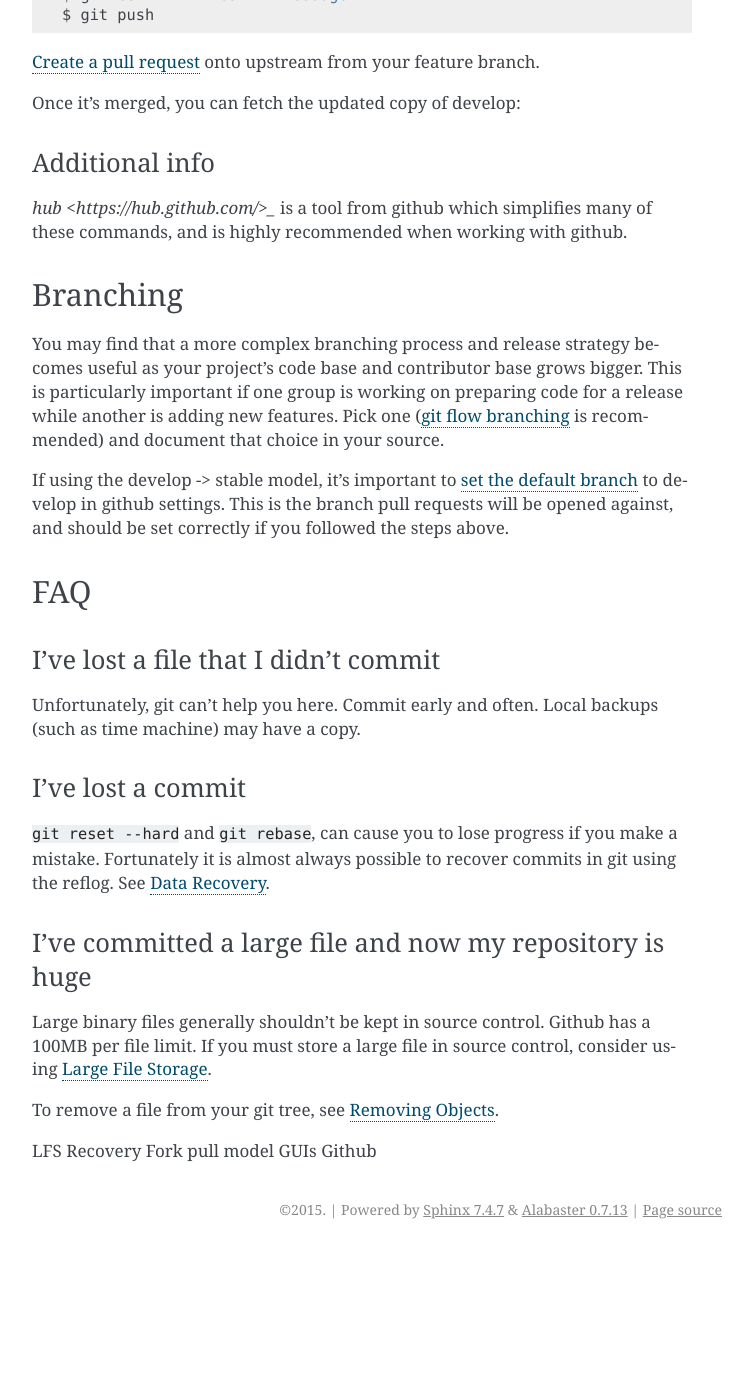
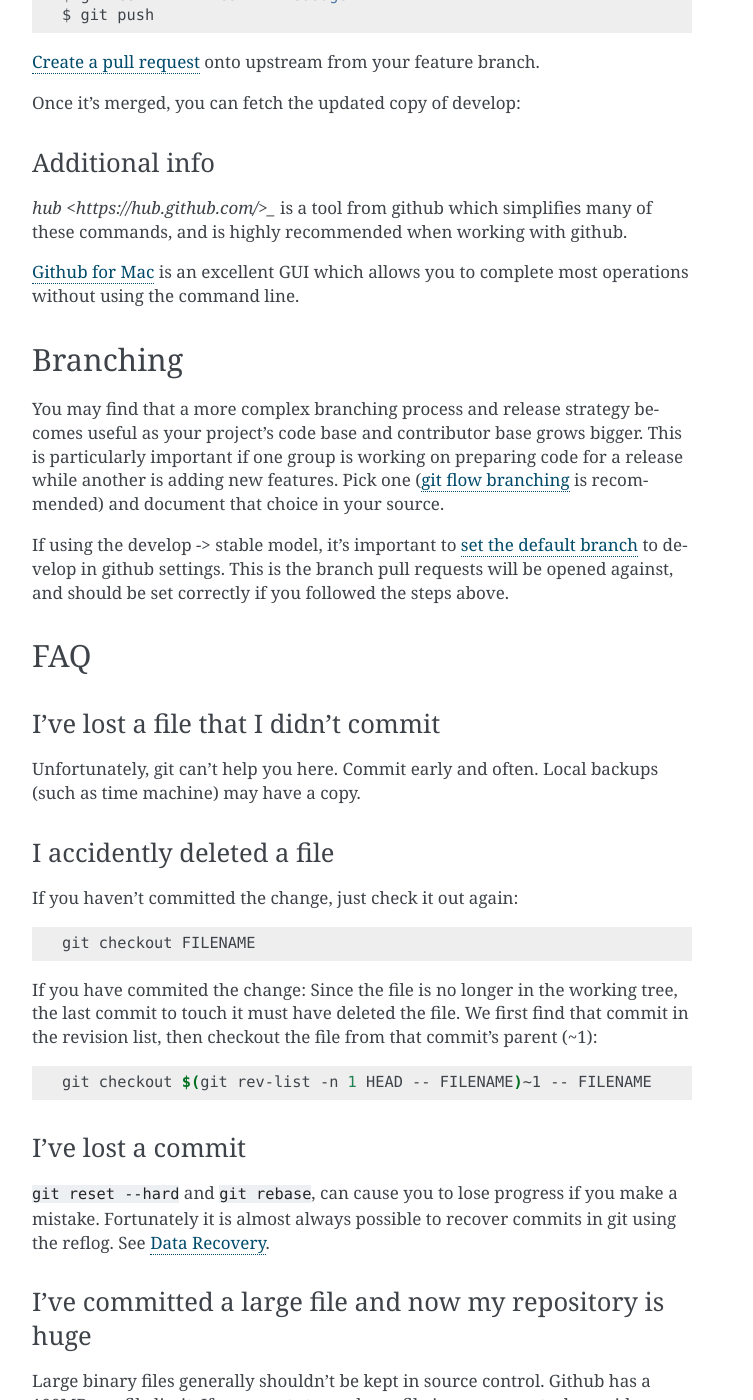
Before and after one commit to UMMS-Biocore/biocore-base, a Sphinx documentation site: the page built from docs/source/git.rst, in a window 1280 px wide and 1400 px high, scrolled down 1220 px. Shown: the whole window, without its empty margins (388-1141 px from the left). Built offline with Sphinx 7.4.7, drawn with Linux system fonts in a browser that asks for light colours; before the commit the page ends 2469 px from its top, so only the background shows below that; some of the changed text lies outside the part shown.

Commit message:
add info about github for mac, restoring files

```diff
--- a/docs/source/git.rst
+++ b/docs/source/git.rst
@@ -91,6 +91,9 @@ Additional info
 `hub <https://hub.github.com/>_` is a tool from github which simplifies many of
 these commands, and is highly recommended when working with github.
 
+`Github for Mac <https://mac.github.com/>`_ is an excellent GUI which allows
+you to complete most operations without using the command line.
+
 Branching
 =========
 
@@ -112,7 +115,26 @@ FAQ
 I've lost a file that I didn't commit
 -------------------------------------
 
-Unfortunately, git can't help you here. Commit early and often. Local backups (such as time machine) may have a copy.
+Unfortunately, git can't help you here. Commit early and often. Local backups
+(such as time machine) may have a copy.
+
+I accidently deleted a file
+---------------------------
+
+If you haven't committed the change, just check it out again:
+
+.. code-block:: bash
+
+  git checkout FILENAME
+
+If you have commited the change:
+Since the file is no longer in the working tree, the last commit to touch it
+must have deleted the file. We first find that commit in the revision list, then
+checkout the file from that commit's parent (~1):
+
+.. code-block:: bash
+
+  git checkout $(git rev-list -n 1 HEAD -- FILENAME)~1 -- FILENAME
 
 I've lost a commit
 ------------------
```
